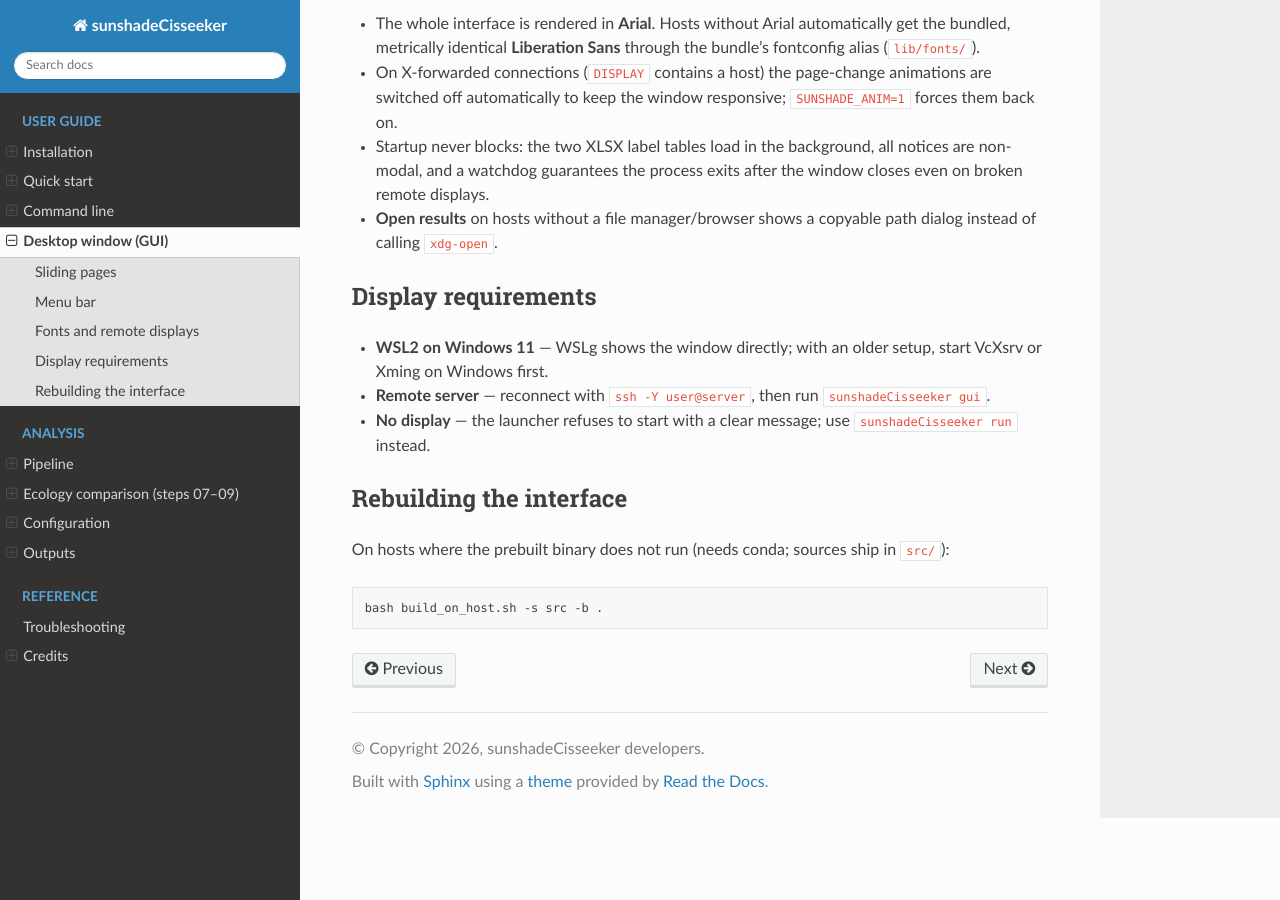
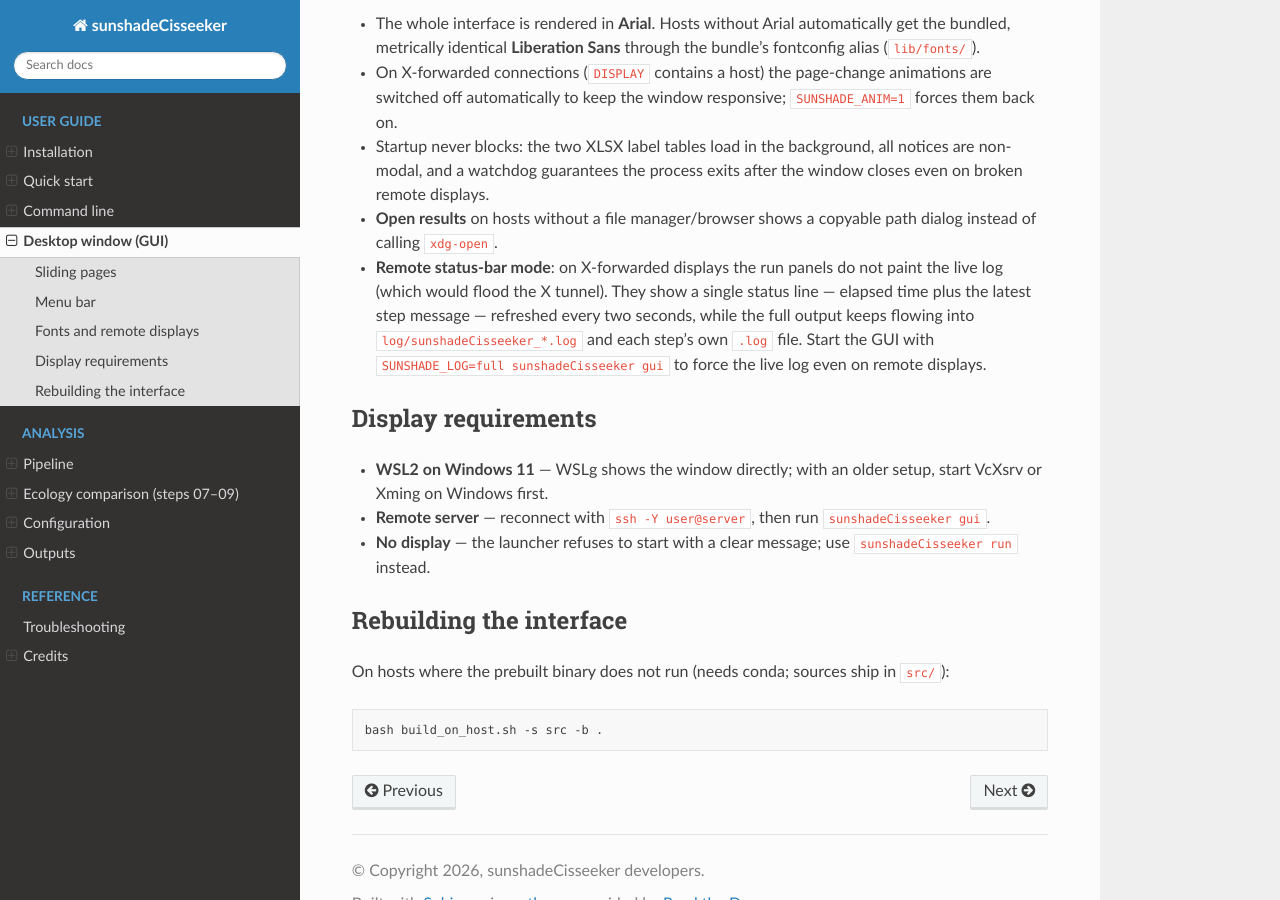
Before and after one commit to chenzhr23/sunshadeCisseeker-docs, a Sphinx documentation site: the page built from docs/gui.rst, in a window 1280 px wide and 900 px high, scrolled down 1161 px. Built offline with Sphinx 7.4.7 and the Read the Docs theme 3.1.0, drawn with Linux system fonts in a browser that asks for light colours.

Commit message:
docs: document remote status-bar log mode

```diff
--- a/docs/gui.rst
+++ b/docs/gui.rst
@@ -68,6 +68,13 @@ Fonts and remote displays
   window closes even on broken remote displays.
 * **Open results** on hosts without a file manager/browser shows a copyable
   path dialog instead of calling ``xdg-open``.
+* **Remote status-bar mode**: on X-forwarded displays the run panels do not
+  paint the live log (which would flood the X tunnel). They show a single
+  status line — elapsed time plus the latest step message — refreshed every
+  two seconds, while the full output keeps flowing into
+  ``log/sunshadeCisseeker_*.log`` and each step's own ``.log`` file. Start the
+  GUI with ``SUNSHADE_LOG=full sunshadeCisseeker gui`` to force the live log
+  even on remote displays.
 
 Display requirements
 --------------------
```
